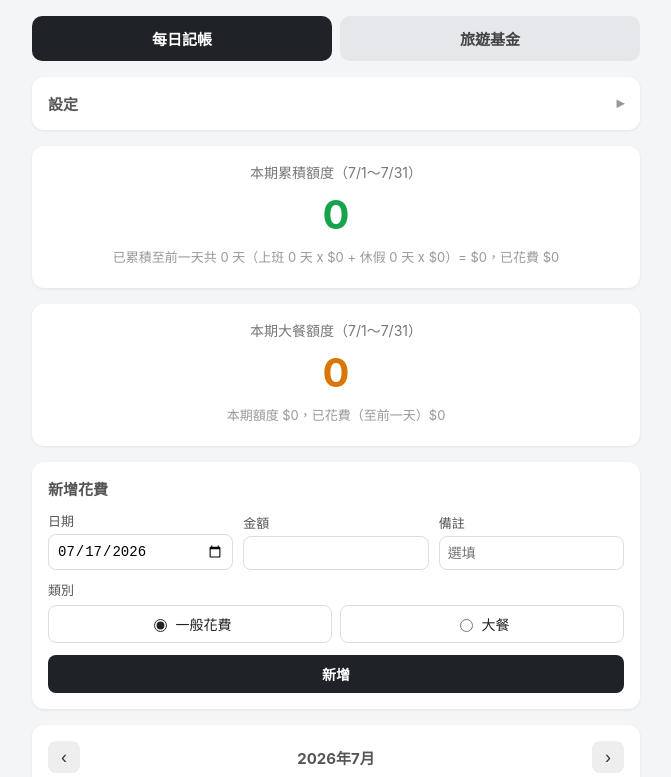
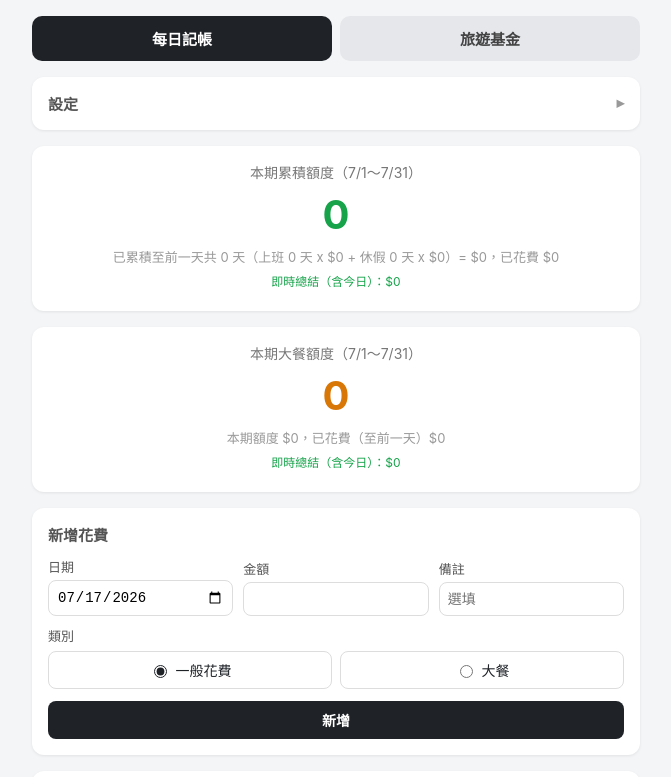
Before and after one commit to wiml0718-commits/budget-app, a plain HTML site: page index.html in a window 1280 px wide. Shown: the top 777 px of the page, without its empty margins (304-975 px from the left). Drawn offline with Linux system fonts and the light colour scheme.

Commit message:
Add a real-time balance preview that includes today
The headline balance stays locked to "through yesterday" so it doesn't
shift as the day progresses, but a new "即時總結（含今日）" line on
both balance cards shows what the total would be if today counted too
— a live preview, not the official figure.

```diff
--- a/app.js
+++ b/app.js
@@ -133,20 +133,31 @@ function formatRangeLabel(range) {
   return `${s}～${e}`;
 }
 
+function getRangeUpTo(startDate, payday, endLimit) {
+  const period = getPeriodForDate(todayStr(), payday);
+  const start = new Date(startDate + 'T00:00:00');
+
+  const effectiveStart = start > period.start ? start : period.start;
+  const effectiveEnd = endLimit < period.end ? endLimit : period.end;
+  if (effectiveStart > effectiveEnd) return null;
+
+  return { start: effectiveStart, end: effectiveEnd };
+}
+
 // Billable range within the pay period containing today, clamped to [startDate, yesterday].
-// Today itself isn't counted yet — a day's spending only locks in once it's over.
+// Today itself isn't counted yet here — a day's spending only locks in once it's over.
+// This is the "official" balance shown as the headline figure.
 function getBillableRange(startDate, payday) {
   const today = new Date(todayStr() + 'T00:00:00');
   const yesterday = new Date(today);
   yesterday.setDate(yesterday.getDate() - 1);
-  const period = getPeriodForDate(todayStr(), payday);
-  const start = new Date(startDate + 'T00:00:00');
+  return getRangeUpTo(startDate, payday, yesterday);
+}
 
-  const effectiveStart = start > period.start ? start : period.start;
-  const effectiveEnd = yesterday < period.end ? yesterday : period.end;
-  if (effectiveStart > effectiveEnd) return null;
-
-  return { start: effectiveStart, end: effectiveEnd };
+// Same as getBillableRange but includes today — a live preview, not the locked-in figure.
+function getRealtimeRange(startDate, payday) {
+  const today = new Date(todayStr() + 'T00:00:00');
+  return getRangeUpTo(startDate, payday, today);
 }
 
 function expensesInRange(expenses, range) {
@@ -210,10 +221,12 @@ const saveSettingsBtn = document.getElementById('saveSettingsBtn');
 const balanceLabelEl = document.getElementById('balanceLabel');
 const balanceAmountEl = document.getElementById('balanceAmount');
 const balanceDetailEl = document.getElementById('balanceDetail');
+const realtimeInfoEl = document.getElementById('realtimeInfo');
 const prevPeriodInfoEl = document.getElementById('prevPeriodInfo');
 const mealBalanceLabelEl = document.getElementById('mealBalanceLabel');
 const mealBalanceAmountEl = document.getElementById('mealBalanceAmount');
 const mealBalanceDetailEl = document.getElementById('mealBalanceDetail');
+const realtimeMealInfoEl = document.getElementById('realtimeMealInfo');
 const prevMealPeriodInfoEl = document.getElementById('prevMealPeriodInfo');
 const expenseForm = document.getElementById('expenseForm');
 const expenseDate = document.getElementById('expenseDate');
@@ -325,6 +338,25 @@ function renderDaily() {
   mealBalanceAmountEl.textContent = formatMoney(mealBalance);
   mealBalanceAmountEl.classList.toggle('negative', mealBalance < 0);
   mealBalanceDetailEl.textContent = `本期額度 $${formatMoney(Number(settings.mealBudget || 0))}，已花費（至前一天）$${formatMoney(mealSpent)}`;
+
+  const realtimeRange = getRealtimeRange(settings.startDate, settings.payday);
+  const realtimeExpenses = expensesInRange(expenses, realtimeRange);
+  const realtimeAllowance = sumAllowanceForRange(realtimeRange, settings, overrides, mealSlotOverrides);
+  const realtimeDailySpent = realtimeExpenses
+    .filter((e) => (e.category || 'daily') !== 'meal')
+    .reduce((sum, e) => sum + Number(e.amount), 0);
+  const realtimeBalance = realtimeAllowance.total - realtimeDailySpent;
+  realtimeInfoEl.textContent = `即時總結（含今日）：$${formatMoney(realtimeBalance)}`;
+  realtimeInfoEl.classList.toggle('negative', realtimeBalance < 0);
+  realtimeInfoEl.classList.toggle('positive', realtimeBalance >= 0);
+
+  const realtimeMealSpent = realtimeExpenses
+    .filter((e) => (e.category || 'daily') === 'meal')
+    .reduce((sum, e) => sum + Number(e.amount), 0);
+  const realtimeMealBalance = Number(settings.mealBudget || 0) - realtimeMealSpent;
+  realtimeMealInfoEl.textContent = `即時總結（含今日）：$${formatMoney(realtimeMealBalance)}`;
+  realtimeMealInfoEl.classList.toggle('negative', realtimeMealBalance < 0);
+  realtimeMealInfoEl.classList.toggle('positive', realtimeMealBalance >= 0);
 
   const isPayday = toDateStr(period.start) === todayStr();
   prevPeriodInfoEl.textContent = '';
--- a/index.html
+++ b/index.html
@@ -56,6 +56,7 @@
       <div class="balance-label" id="balanceLabel">本期累積額度</div>
       <div id="balanceAmount" class="balance-amount">0</div>
       <div id="balanceDetail" class="balance-detail"></div>
+      <div id="realtimeInfo" class="prev-period-info"></div>
       <div id="prevPeriodInfo" class="prev-period-info"></div>
     </div>
 
@@ -63,6 +64,7 @@
       <div class="balance-label" id="mealBalanceLabel">本期大餐額度</div>
       <div id="mealBalanceAmount" class="balance-amount meal">0</div>
       <div id="mealBalanceDetail" class="balance-detail"></div>
+      <div id="realtimeMealInfo" class="prev-period-info"></div>
       <div id="prevMealPeriodInfo" class="prev-period-info"></div>
     </div>
 
@@ -149,6 +151,6 @@
     </div>
   </section>
 </div>
-<script src="app.js?v=9"></script>
+<script src="app.js?v=10"></script>
 </body>
 </html>
```
